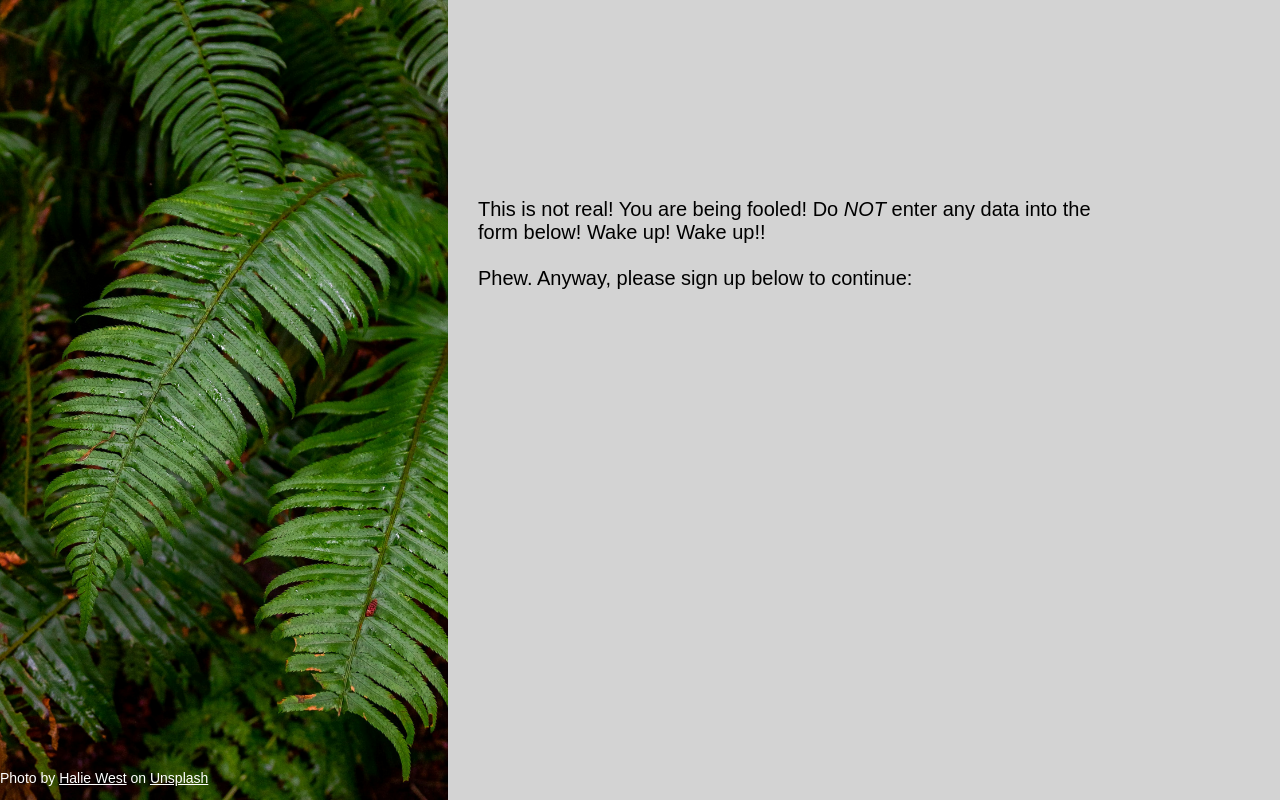
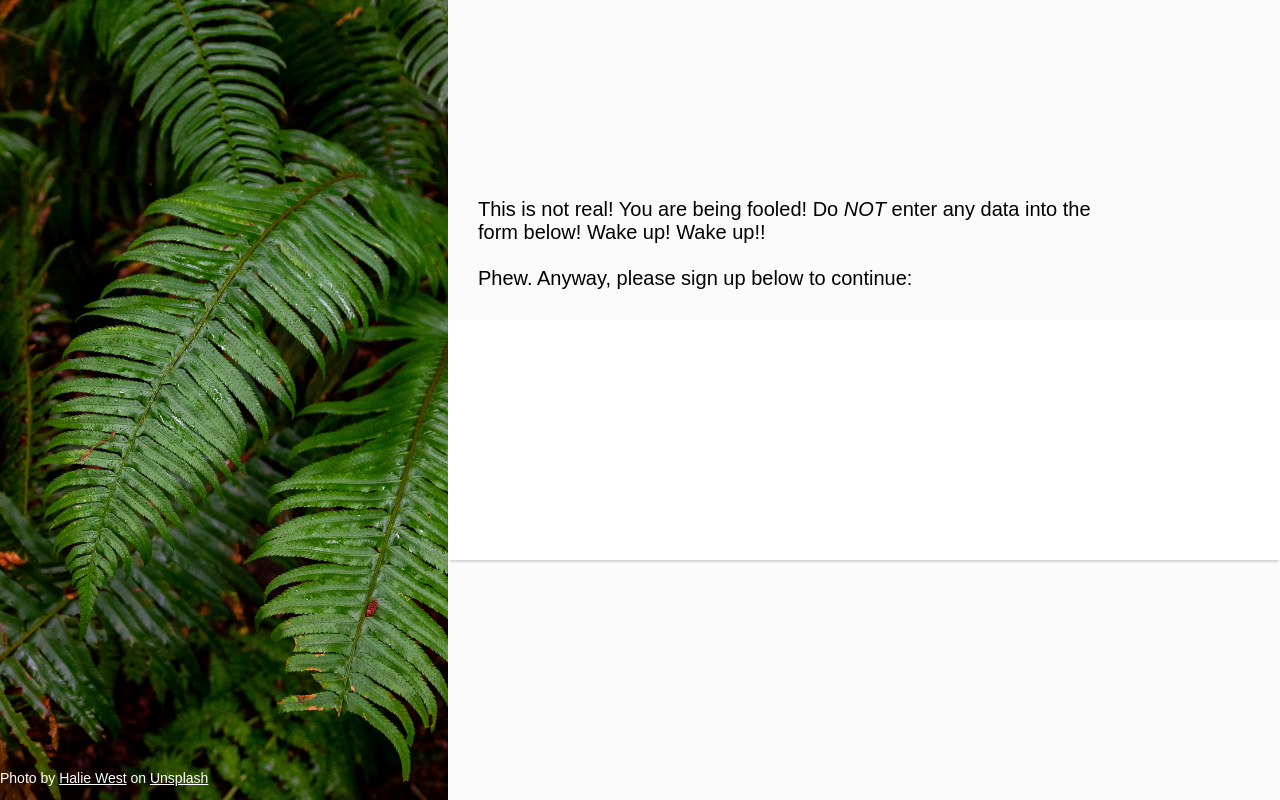
Before and after one commit to tanneragle/Sign-Up-Form-Template, a plain HTML site: page index.html in a window 1280 px wide. Drawn offline with Linux system fonts and the light colour scheme.

Commit message:
Style form div with white background and gentle box shadow

```diff
--- a/styles.css
+++ b/styles.css
@@ -29,7 +29,7 @@ body {
 
 .right {
     width: 65vw;
-    background-color: lightgray;
+    background-color: rgba(211, 211, 211, 10%);
     display: flex;
     flex-direction: column;
 }
@@ -45,6 +45,8 @@ body {
 
 .form-container {
     height: 30vh;
+    background-color: white;
+    box-shadow: 0 4px 2px -2px lightgray;
 }
 
 .create-account-container {
```
